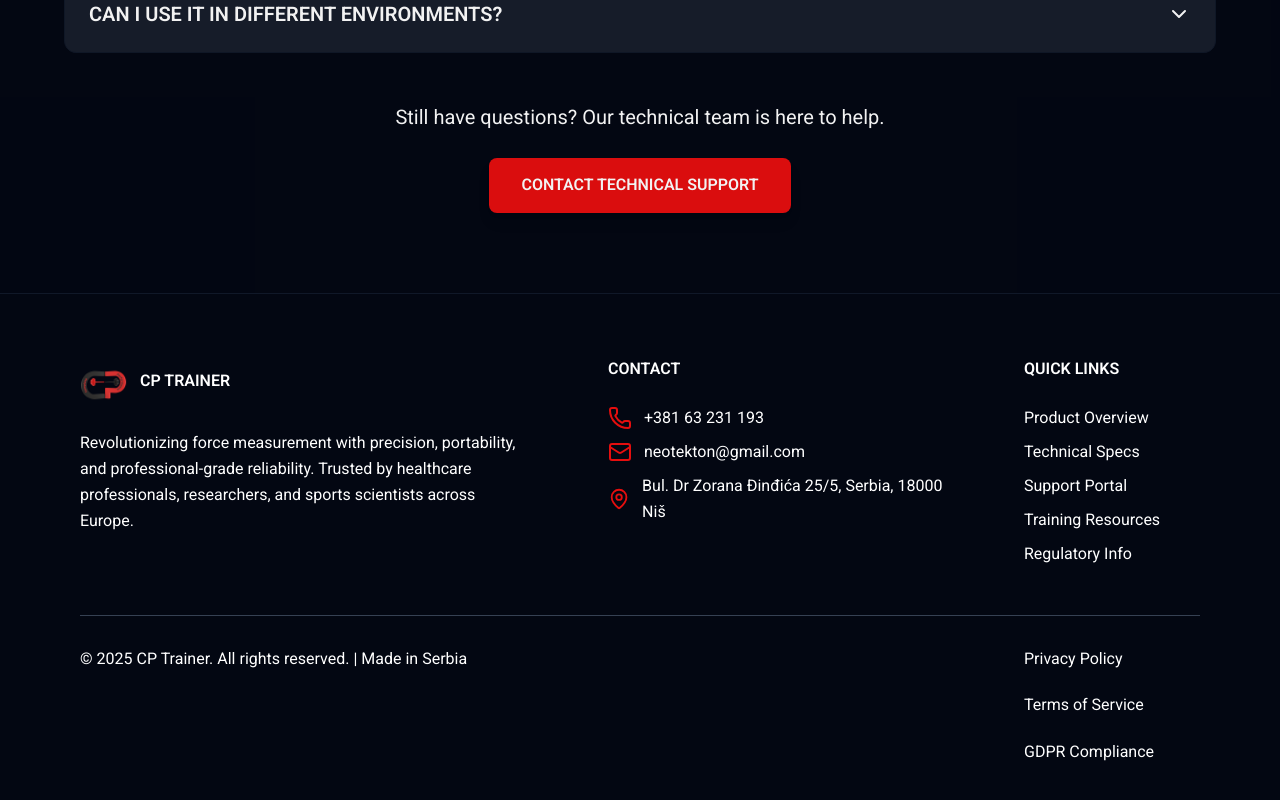
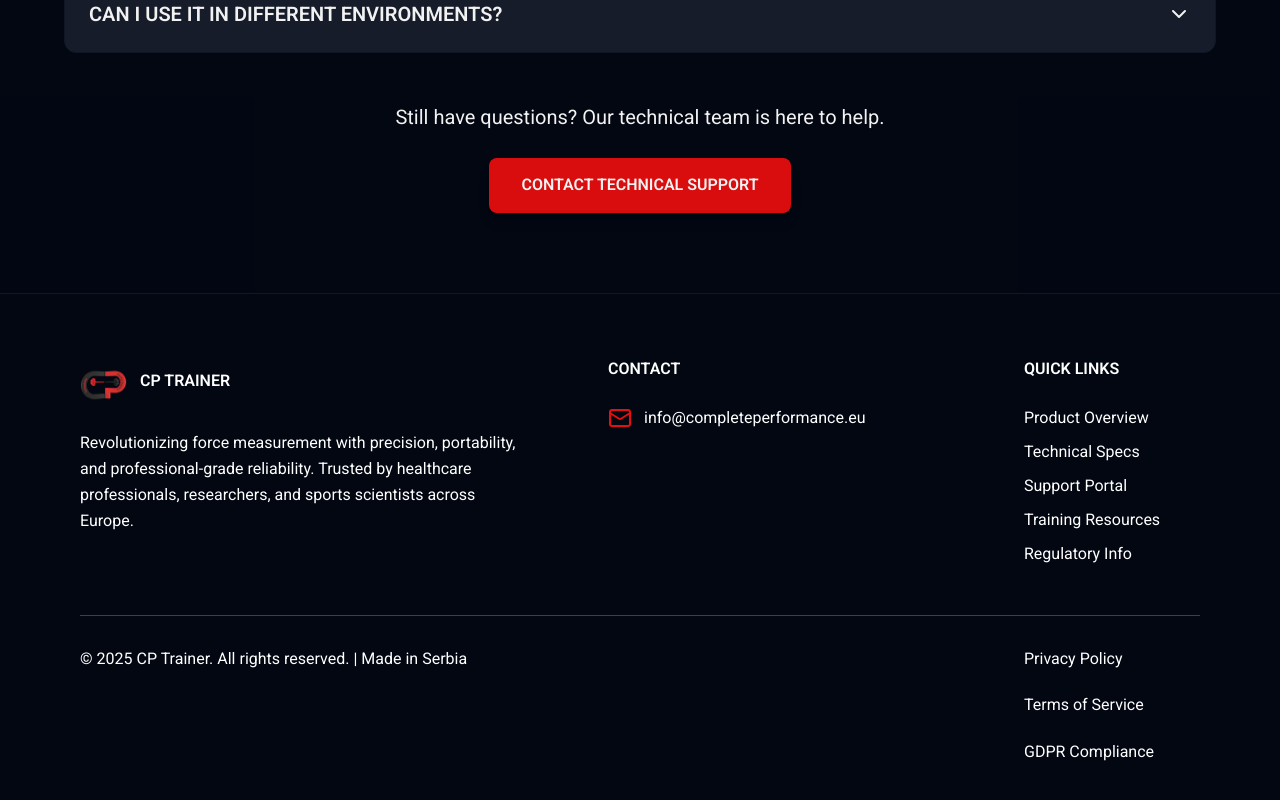
Before and after one commit to JovanaPavlovic/cp-trainer, a React (Vite) app: page / in a window 1280 px wide. Shown: the part 8794-9594 px from the top of the page. Built offline with nearby package versions, Linux system fonts and the light colour scheme.

Commit message:
mail changed

```diff
--- a/src/components/Footer.tsx
+++ b/src/components/Footer.tsx
@@ -47,18 +47,18 @@
               Contact
             </h3>
             <div className="space-y-2">
-              <div className="flex items-center gap-3 text-white text-sm xl:text-[16px] leading-relaxed">
+              {/* <div className="flex items-center gap-3 text-white text-sm xl:text-[16px] leading-relaxed">
                 <Phone size={24} className={style.icon} />
                 <span>+381 63 231 193</span>
-              </div>
+              </div> */}
               <div className="flex items-center gap-3 text-white text-sm xl:text-[16px] leading-relaxed">
                 <Mail size={24} className={style.icon} />
-                <span>neotekton@gmail.com</span>
+                <span>info@completeperformance.eu</span>
               </div>
-              <div className="flex items-center gap-3 text-white text-sm xl:text-[16px] leading-relaxed">
+              {/* <div className="flex items-center gap-3 text-white text-sm xl:text-[16px] leading-relaxed">
                 <MapPin size={24} className={style.icon} />
                 <span>Bul. Dr Zorana Đinđića 25/5, Serbia, 18000 Niš</span>
-              </div>
+              </div> */}
             </div>
           </div>
 
```
